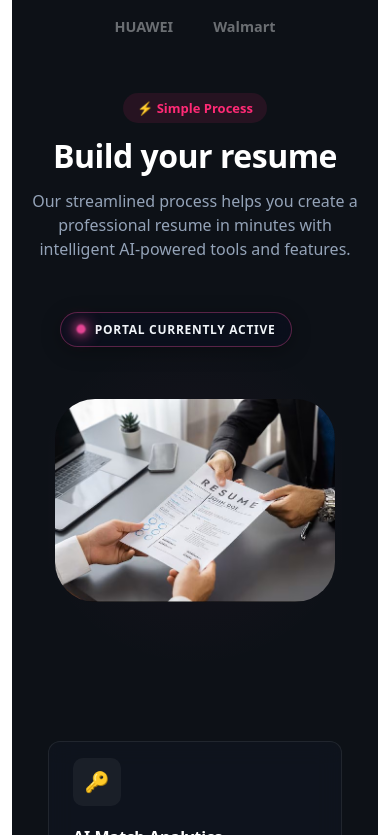
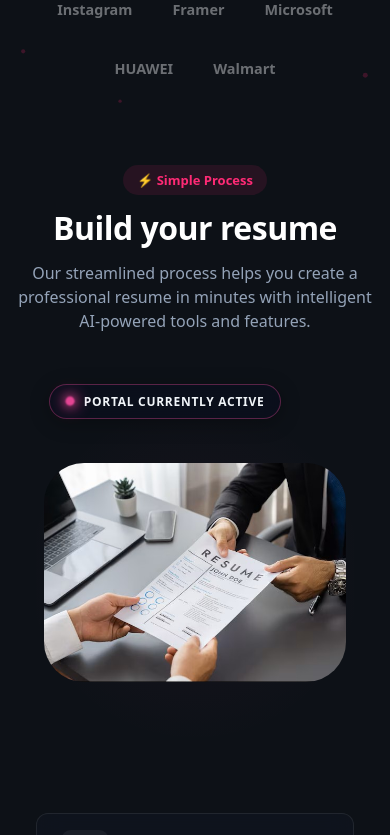
Before and after one commit to kshitij1029/resumeCo, a React (Vite) app in the folder Frontend/: page / in a window 390 px wide. Shown: the part 645-1480 px from the top of the page. Built offline with nearby package versions, Linux system fonts and the light colour scheme; no server answers.

Commit message:
new change 7

```diff
--- a/Frontend/src/features/interview/style/Generate.scss
+++ b/Frontend/src/features/interview/style/Generate.scss
@@ -957,71 +957,3 @@ $primary-pink: #ff2a75;
     display: none; // Hides text element "History", leaving icon only for tight pixel widths
   }
 }
-
-
-@media (max-width: 768px) {
-  /* 1. FIX THE SMALL DIV WIDTH */
-  /* Target the main inner form card container (the one holding Target Job Description) */
-  .interview-page > div,
-  div[class*="card"],
-  div[class*="container"] {
-    width: 100% !important;
-    max-width: calc(100vw - 24px) !important; /* Forces full width while leaving a clean 12px gutter on edges */
-    box-sizing: border-box !important;
-    margin-left: auto !important;
-    margin-right: auto !important;
-  }
-
-  /* Target your textarea element inside the card */
-  textarea,
-  .interview-page textarea {
-    width: 100% !important;
-    box-sizing: border-box !important;
-  }
-
-  /* 2. FIX THE HISTORY TEXT & ICON POSITIONING */
-  /* Target the header/nav wrapper containing the logo and history button */
-  header,
-  .navbar,
-  div:has(> .resumeCO-logo) {
-    display: flex !important;
-    justify-content: space-between !important;
-    align-items: center !important;
-    width: 100% !important;
-    padding: 10px 16px !important;
-    box-sizing: border-box !important;
-  }
-
-  /* Force the history button wrapper to display its internal layout elements properly */
-  button:has(svg),
-  .history-btn-class-name { /* Replace with your actual history button class if known */
-    display: inline-flex !important;
-    align-items: center !important;
-    gap: 6px !important;
-    min-width: max-content !important; /* Prevents text from collapsing down to 0px width */
-    overflow: visible !important;
-  }
-
-  button:has(svg) span,
-  .history-btn-class-name span {
-    display: inline !important; /* Prevents the text element from defaulting to hidden or 0 width */
-    visibility: visible !important;
-  }
-
-  /* 3. FIX THE PING ANIMATION COLLAPSE */
-  /* Make sure the pulsing background circles don't lose their relative alignment anchor */
-  .interview-page,
-  .align1 {
-    position: relative !important;
-    overflow-x: hidden !important; /* Blocks horizontal scrolling without killing the ping visibility */
-  }
-
-  /* Ensure the ping/glow circles retain their size and don't shrink to 0px */
-  div[class*="ping"],
-  div[class*="glow"],
-  div[class*="pulse"] {
-    min-width: 12px !important; /* Adjust based on your preferred design dot size */
-    min-height: 12px !important;
-    display: block !important;
-  }
-}
```
